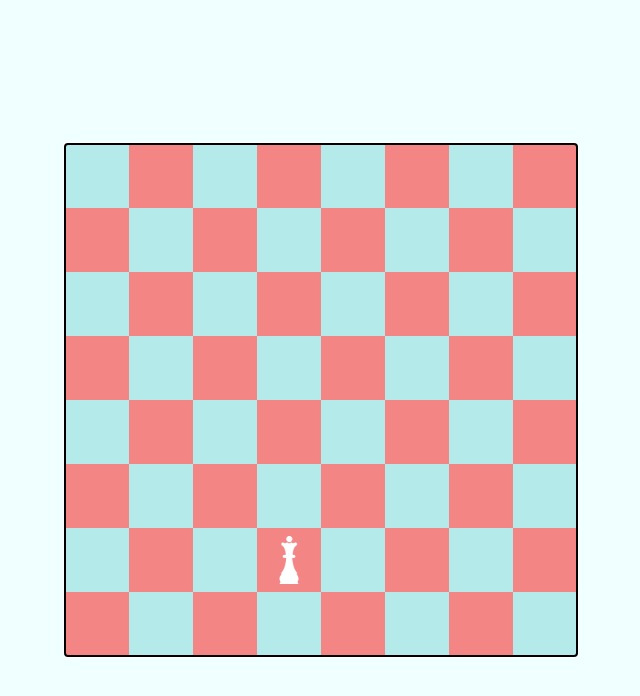
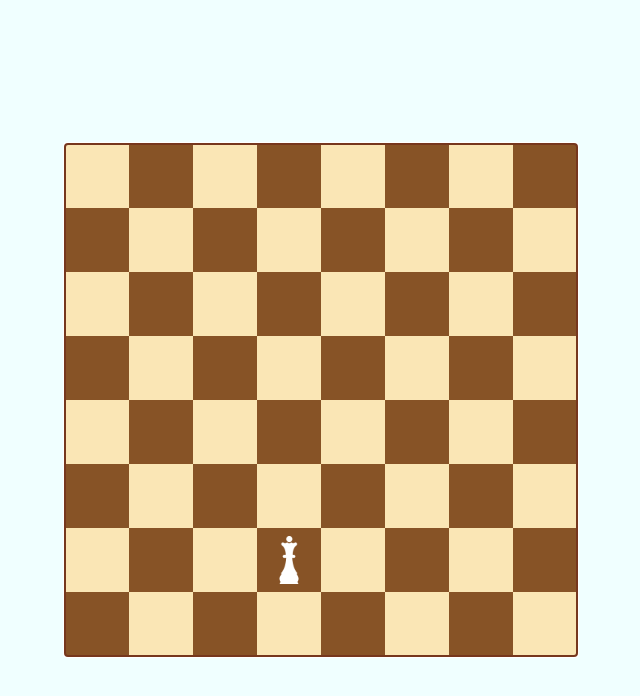
Before and after one commit to SoinRoma/react-chess, a React (Create React App) app: page / in a window 1280 px wide. Shown: the top 696 px of the page, without its empty margins (319-959 px from the left). Built offline with nearby package versions, Linux system fonts and the light colour scheme.

Commit message:
- fix style

```diff
--- a/src/App.css
+++ b/src/App.css
@@ -18,7 +18,7 @@
     height: calc(64px * 8);
     display: flex;
     flex-wrap: wrap;
-    outline: auto;
+    outline: auto #76371d;
 }
 
 .cell{
@@ -36,9 +36,9 @@
 }
 
 .white-cell{
-    background-color: #b4eaea;
+    background-color: #fae6b5;
 }
 
 .black-cell{
-    background-color: #f38585;
+    background-color: #875326;
 }
```
